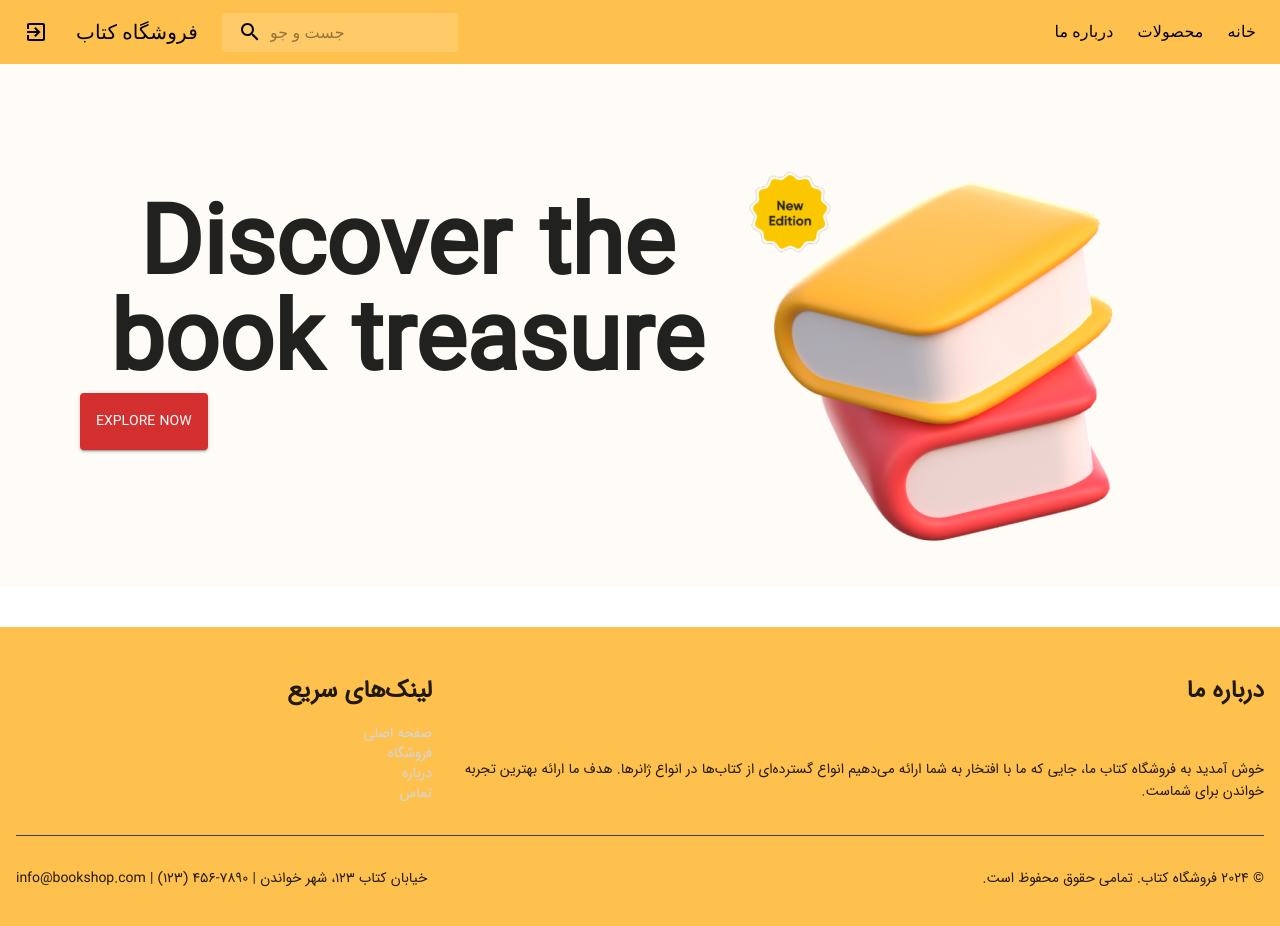
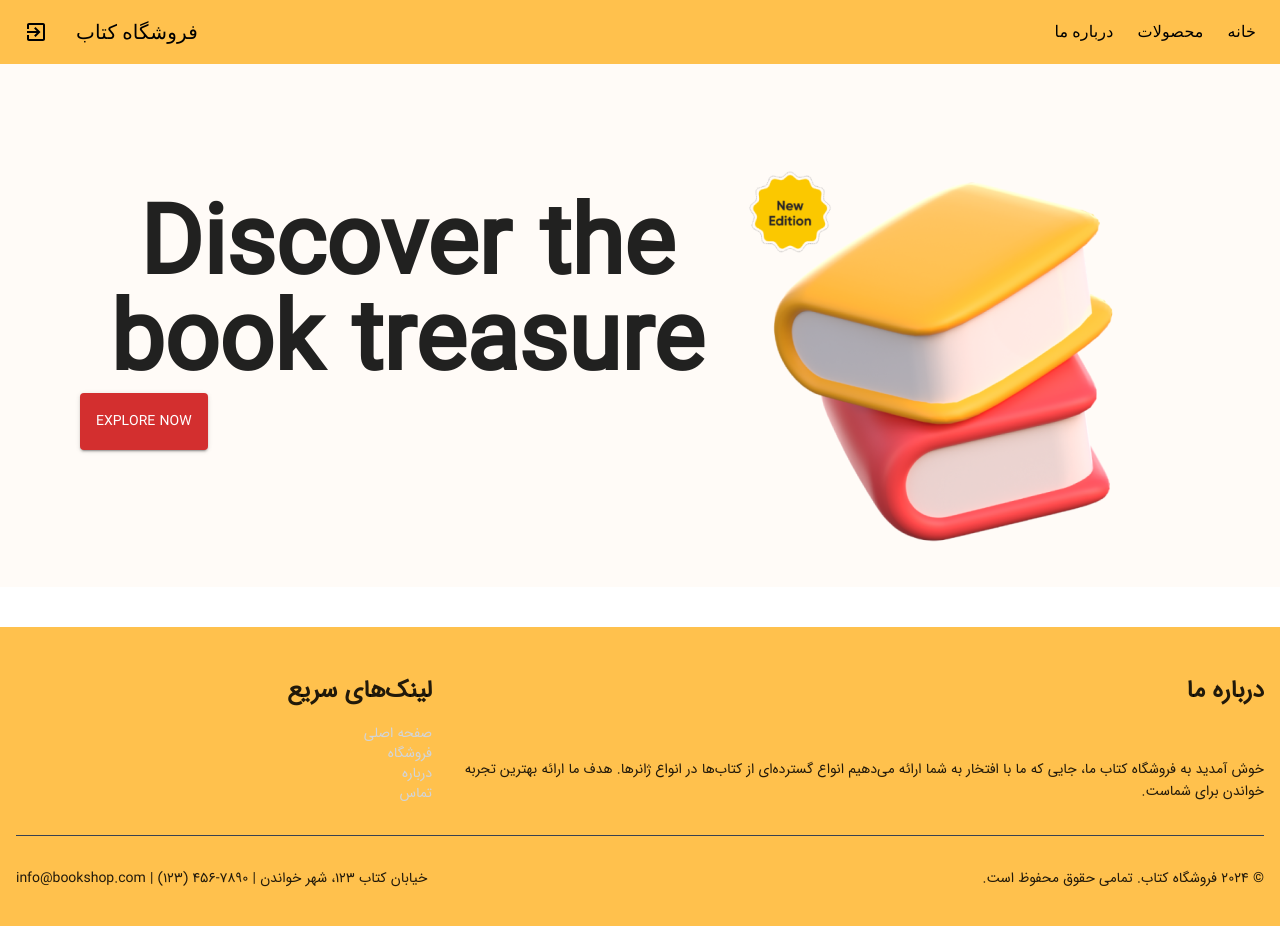
Before and after one commit to alirezaamb/book-shop-next-js, a Next.js app: page / in a window 1280 px wide. Shown: the top 926 px of the page. Built offline with nearby package versions, Linux system fonts and the light colour scheme.

Commit message:
fix:the main header

```diff
--- a/src/components/admin-dashboard/table-products/TableProducts.tsx
+++ b/src/components/admin-dashboard/table-products/TableProducts.tsx
@@ -2,6 +2,7 @@ import { DataGrid, GridColDef } from '@mui/x-data-grid';
 import { useEffect, useState } from 'react';
 import { BooksEntity } from '../../../types/types';
 import { getBooks } from '@/api/get/get';
+import { Directions } from '@mui/icons-material';
 
 const columns: GridColDef[] = [
   { field: 'id', headerName: 'ID', width: 70 },
--- a/src/components/layout/MainLayout/header/Header.tsx
+++ b/src/components/layout/MainLayout/header/Header.tsx
@@ -8,30 +8,28 @@ import Typography from '@mui/material/Typography';
 import InputBase from '@mui/material/InputBase';
 import MenuItem from '@mui/material/MenuItem';
 import Menu from '@mui/material/Menu';
-import SearchIcon from '@mui/icons-material/Search';
 import MoreIcon from '@mui/icons-material/MoreVert';
 import { localization } from '../../../../constants/localization';
-// import { Link, NavigateFunction, useNavigate } from 'react-router-dom';
 import ExitToAppIcon from '@mui/icons-material/ExitToApp';
 import { useRouter } from 'next/router';
 import Link from 'next/link';
 import { localStorageSetter } from '@/utils/localStorage';
 
-const Search = styled('div')(({ theme }) => ({
-  position: 'relative',
-  borderRadius: theme.shape.borderRadius,
-  backgroundColor: alpha(theme.palette.common.white, 0.15),
-  '&:hover': {
-    backgroundColor: alpha(theme.palette.common.white, 0.25),
-  },
-  marginRight: theme.spacing(2),
-  marginLeft: 0,
-  width: '100%',
-  [theme.breakpoints.up('sm')]: {
-    marginLeft: theme.spacing(3),
-    width: 'auto',
-  },
-}));
+// const Search = styled('div')(({ theme }) => ({
+//   position: 'relative',
+//   borderRadius: theme.shape.borderRadius,
+//   backgroundColor: alpha(theme.palette.common.white, 0.15),
+//   '&:hover': {
+//     backgroundColor: alpha(theme.palette.common.white, 0.25),
+//   },
+//   marginRight: theme.spacing(2),
+//   marginLeft: 0,
+//   width: '100%',
+//   [theme.breakpoints.up('sm')]: {
+//     marginLeft: theme.spacing(3),
+//     width: 'auto',
+//   },
+// }));
 
 const SearchIconWrapper = styled('div')(({ theme }) => ({
   padding: theme.spacing(0, 2),
@@ -57,13 +55,13 @@ const StyledInputBase = styled(InputBase)(({ theme }) => ({
   },
 }));
 //we should fix it the type
-const signOutHandler = (navigate: any) => {
+const signOutHandler = (router: any) => {
   localStorageSetter('Auth', '');
-  navigate('/signin');
+  router.push('/auth');
 };
 
 export default function Header() {
-  const navigate = useRouter();
+  const router = useRouter();
   const [mobileMoreAnchorEl, setMobileMoreAnchorEl] =
     React.useState<null | HTMLElement>(null);
 
@@ -142,7 +140,7 @@ export default function Header() {
             color="inherit"
             aria-label="open drawer"
             sx={{ mr: 2 }}
-            onClick={() => signOutHandler(navigate)}
+            onClick={() => signOutHandler(router)}
           >
             <ExitToAppIcon />
           </IconButton>
@@ -156,7 +154,7 @@ export default function Header() {
               فروشگاه کتاب
             </Typography>
           </Link>
-          <Search>
+          {/* <Search>
             <SearchIconWrapper>
               <SearchIcon />
             </SearchIconWrapper>
@@ -164,7 +162,7 @@ export default function Header() {
               placeholder={localization.search}
               inputProps={{ 'aria-label': 'search' }}
             />
-          </Search>
+          </Search> */}
           <Box sx={{ flexGrow: 1 }} />
           <Box sx={{ display: { xs: 'none', md: 'flex' } }}>
             <IconButton
--- a/src/components/layout/adminLayout/header/HeaderAdmin.tsx
+++ b/src/components/layout/adminLayout/header/HeaderAdmin.tsx
@@ -4,9 +4,8 @@ import Box from '@mui/material/Box';
 import Toolbar from '@mui/material/Toolbar';
 import Typography from '@mui/material/Typography';
 import Button from '@mui/material/Button';
-import IconButton from '@mui/material/IconButton';
-import MenuIcon from '@mui/icons-material/Menu';
 import { useRouter } from 'next/router';
+import HomeIcon from '@mui/icons-material/Home';
 
 export default function HeaderAdmin() {
   const router = useRouter();
@@ -16,6 +15,9 @@ export default function HeaderAdmin() {
 
   const handleToDashboard = () => {
     router.push('/admin-dashboard');
+  };
+  const handleToHomePage = () => {
+    router.push('/');
   };
   return (
     <Box sx={{ flexGrow: 1 }}>
@@ -36,6 +38,14 @@ export default function HeaderAdmin() {
           >
             داشبورد
           </Typography>
+          <Typography
+            onClick={handleToHomePage}
+            variant="h6"
+            component="div"
+            sx={{ flexGrow: 1, cursor: 'pointer' }}
+          >
+            <HomeIcon />
+          </Typography>
           <Button onClick={handleAddProducts} color="inherit">
             اضافه کردن
           </Button>
```
